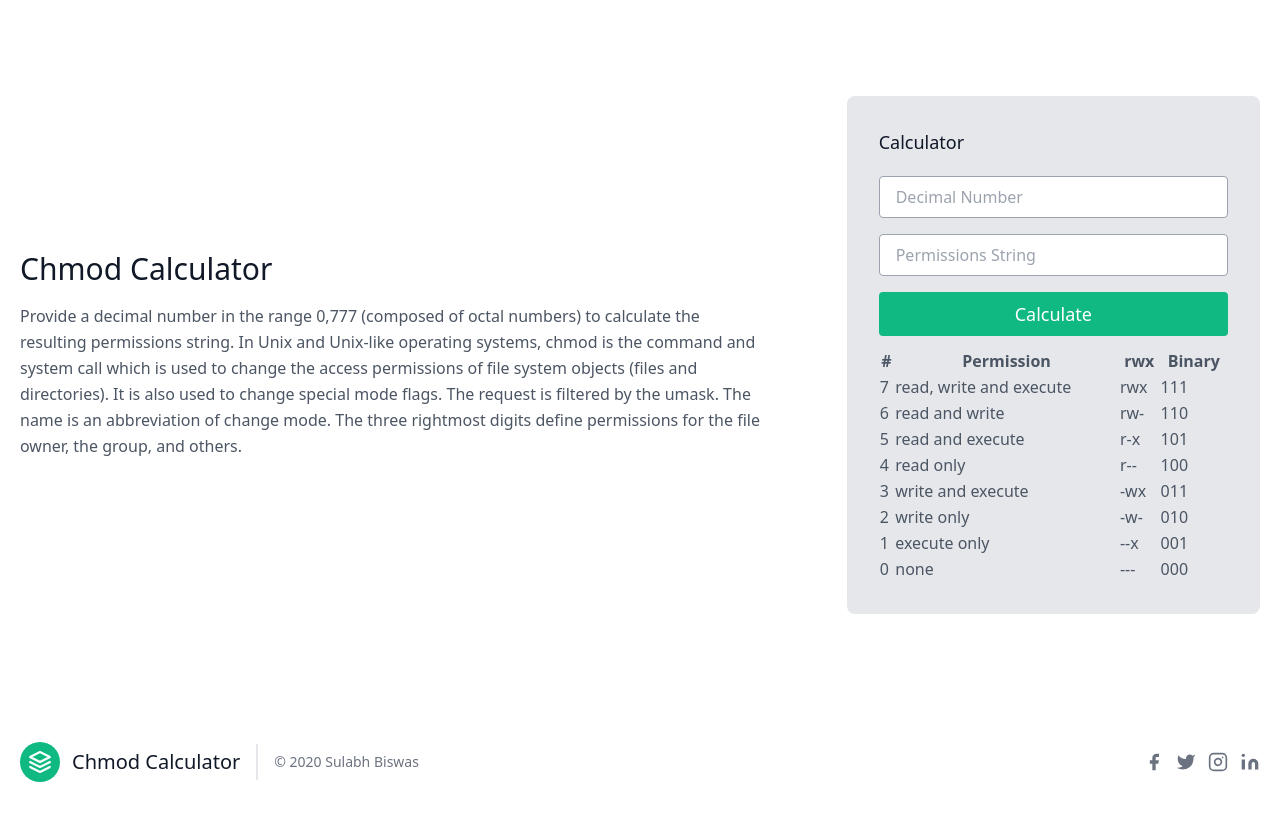
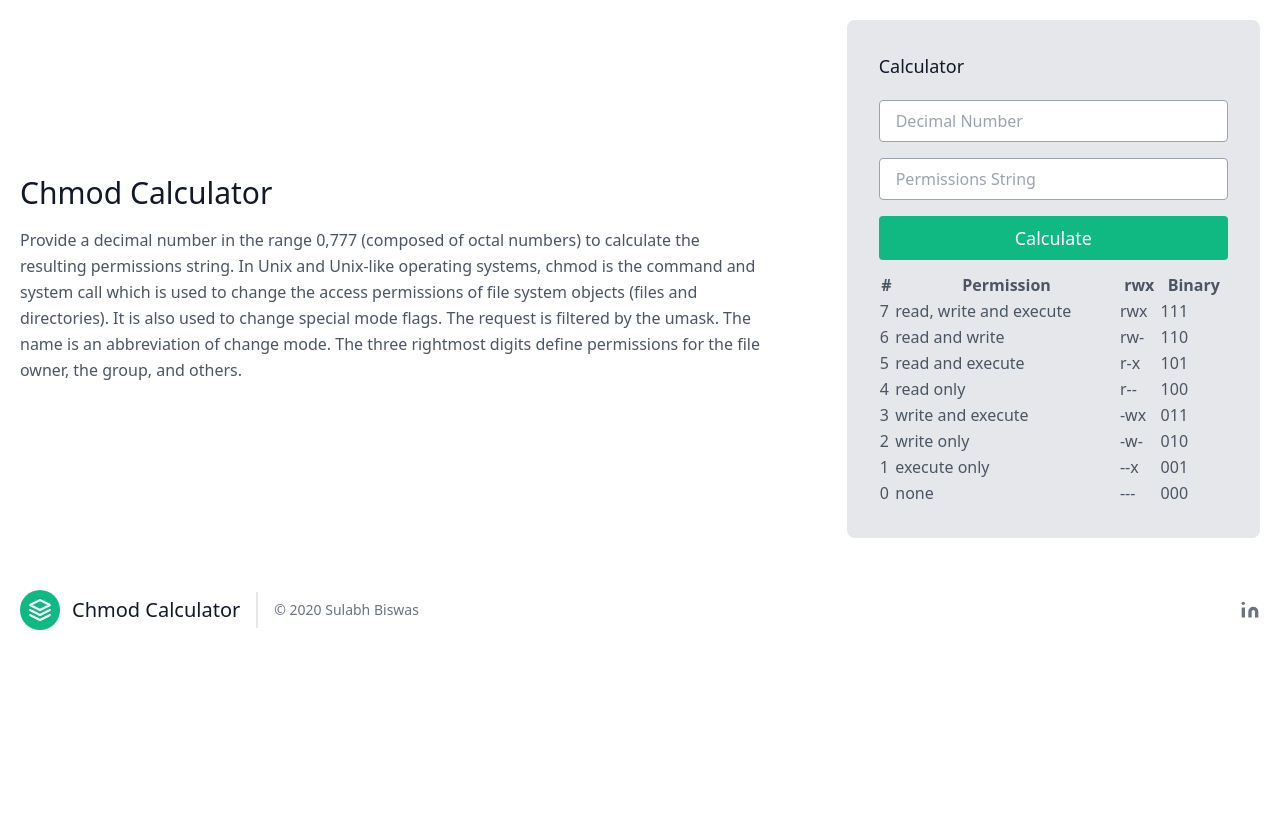
Before and after one commit to itachi-19/chmodcalculator, a plain HTML site: page index.html in a window 1280 px wide. Drawn offline with nearby package versions, Linux system fonts and the light colour scheme.

Commit message:
Changed padding, removed dead links, target blank for linkedin

```diff
--- a/index.html
+++ b/index.html
@@ -8,7 +8,7 @@
 </head>
 <body>
     <section class="text-gray-600 body-font">
-        <div class="container px-5 py-24 mx-auto flex flex-wrap items-center">
+        <div class="container px-5 py-5 mx-auto flex flex-wrap items-center">
           <div class="lg:w-3/5 md:w-1/2 md:pr-16 lg:pr-0 pr-0">
                     <h1 class="title-font font-medium text-3xl text-gray-900">Chmod Calculator</h1>
             <p class="leading-relaxed mt-4">Provide a decimal number in the range 0,777 (composed of octal numbers) to calculate the resulting permissions string. In Unix and Unix-like operating systems, chmod is the command and system call which is used to change the access permissions of file system objects (files and directories). It is also used to change special mode flags. The request is filtered by the umask. The name is an abbreviation of change mode.
@@ -100,23 +100,7 @@
     <p class="text-sm text-gray-500 sm:ml-4 sm:pl-4 sm:border-l-2 sm:border-gray-200 sm:py-2 sm:mt-0 mt-4">© 2020 Sulabh Biswas
     </p>
     <span class="inline-flex sm:ml-auto sm:mt-0 mt-4 justify-center sm:justify-start">
-      <a class="text-gray-500">
-        <svg fill="currentColor" stroke-linecap="round" stroke-linejoin="round" stroke-width="2" class="w-5 h-5" viewBox="0 0 24 24">
-          <path d="M18 2h-3a5 5 0 00-5 5v3H7v4h3v8h4v-8h3l1-4h-4V7a1 1 0 011-1h3z"></path>
-        </svg>
-      </a>
-      <a class="ml-3 text-gray-500">
-        <svg fill="currentColor" stroke-linecap="round" stroke-linejoin="round" stroke-width="2" class="w-5 h-5" viewBox="0 0 24 24">
-          <path d="M23 3a10.9 10.9 0 01-3.14 1.53 4.48 4.48 0 00-7.86 3v1A10.66 10.66 0 013 4s-4 9 5 13a11.64 11.64 0 01-7 2c9 5 20 0 20-11.5a4.5 4.5 0 00-.08-.83A7.72 7.72 0 0023 3z"></path>
-        </svg>
-      </a>
-      <a class="ml-3 text-gray-500">
-        <svg fill="none" stroke="currentColor" stroke-linecap="round" stroke-linejoin="round" stroke-width="2" class="w-5 h-5" viewBox="0 0 24 24">
-          <rect width="20" height="20" x="2" y="2" rx="5" ry="5"></rect>
-          <path d="M16 11.37A4 4 0 1112.63 8 4 4 0 0116 11.37zm1.5-4.87h.01"></path>
-        </svg>
-      </a>
-      <a href="https://www.linkedin.com/in/sulabh-biswas-9aba93195/" class="ml-3 text-gray-500">
+      <a href="https://www.linkedin.com/in/sulabh-biswas-9aba93195/" target="_blank" class="ml-3 text-gray-500">
         <svg fill="currentColor" stroke="currentColor" stroke-linecap="round" stroke-linejoin="round" stroke-width="0" class="w-5 h-5" viewBox="0 0 24 24">
           <path stroke="none" d="M16 8a6 6 0 016 6v7h-4v-7a2 2 0 00-2-2 2 2 0 00-2 2v7h-4v-7a6 6 0 016-6zM2 9h4v12H2z"></path>
           <circle cx="4" cy="4" r="2" stroke="none"></circle>
```
